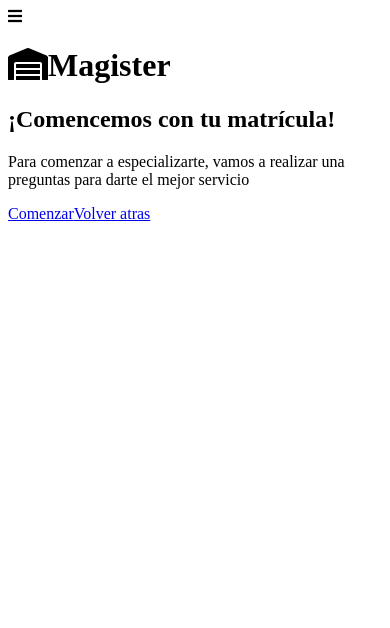
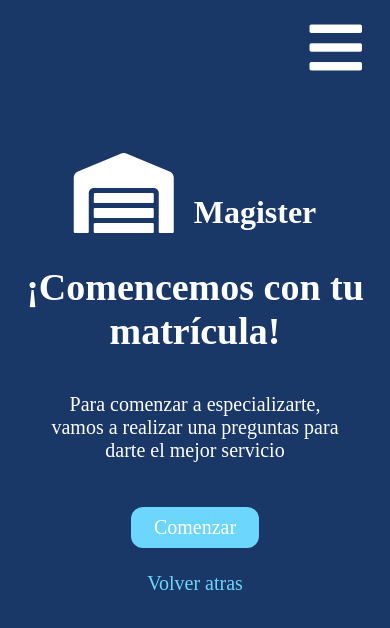
Before and after one commit to ruben10pintob/RetoMagister, an Angular app in the folder appRetoMagister/: page / in a window 390 px wide. Shown: the top 628 px of the page. Built offline with nearby package versions, Linux system fonts and the light colour scheme.

Commit message:
Codigo CSS del componente home

```diff
--- a/appRetoMagister/src/styles.css
+++ b/appRetoMagister/src/styles.css
@@ -1 +1,156 @@
-/* You can add global styles to this file, and also import other style files */
+/*CSS PARA COMPONENTE HOME*/
+
+body {
+    background-color: #193868;
+    color: #fff;
+}
+
+/*CSS GLOBALES PARA PARA ALIENAR TEXTOS*/
+
+.text-left {
+    text-align: left;
+}
+
+.text-center {
+    text-align: center;
+}
+
+.text-right {
+    text-align: right;
+}
+
+/*CSS GLOBALES PARA LOS ICONOS*/
+
+.icon-menu {
+    font-size: 60px;
+    margin-top: 10px;
+    margin-right: 20px;
+}
+
+.icon-magister {
+    font-size: 80px;
+    margin-right: 20px;
+}
+
+.title {
+    margin-top: 75px;
+    font-size: 50px;
+}
+
+.subtitle {
+    margin-bottom: 20px;
+    font-size: 55px;
+}
+
+.container-text-home {
+  /*IMPORTANTE*/
+  display: flex;
+  justify-content: center;
+  align-items: center;
+}
+
+.container-text-home div {
+    width: 300px;
+    font-size: 26px;
+}
+
+.container-btn {
+    margin-top: 25px;
+}
+
+.btn-home{
+    display: flex;
+    justify-content: center;
+    align-items: center;
+    margin-left: 42%;
+    margin-right: 42%;
+    margin-bottom: 15px;
+    padding: 9px;
+    text-decoration: none;
+    cursor: pointer;
+}
+
+
+.btn-success{
+    background-color: #6cd6fd;
+    color: white;
+    border-radius: 12px;
+    font-size: 20px;
+    transition: all 0.3s;
+}
+
+.btn-success:hover{
+    background-color: #fff;
+    color: #6cd6fd;
+    transition: all 0.3s;
+}
+
+.btn-back {
+    color: #6cd6fd;
+    border-radius: 12px;
+    font-size: 20px;
+}
+
+/*   MEDIA QUERY HOME    */
+
+@media screen and (max-width: 765px) {
+
+    .title {
+        font-size: 40px;
+    }
+
+    .subtitle {
+        font-size: 45px;
+    }
+
+    .container-text-home div {
+        font-size: 23px;
+    }
+
+    .btn-home{
+        margin-left: 40%;
+        margin-right: 40%;
+    }
+
+
+  }
+
+  @media screen and (max-width: 590px) {
+
+    .title {
+        font-size: 35px;
+    }
+
+    .subtitle {
+        font-size: 40px;
+    }
+
+    .container-text-home div {
+        font-size: 21px;
+    }
+
+    .btn-home{
+        margin-left: 36%;
+        margin-right: 36%;
+    }
+  }
+
+  @media screen and (max-width: 590px) {
+
+    .title {
+        font-size: 32px;
+    }
+
+    .subtitle {
+        font-size: 38px;
+    }
+
+    .container-text-home div {
+        font-size: 20px;
+    }
+
+    .btn-home{
+        margin-left: 33%;
+        margin-right: 33%;
+    }
+  }
```
